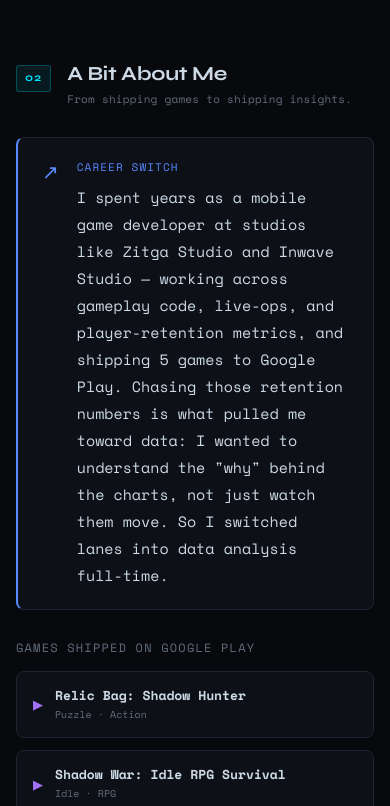
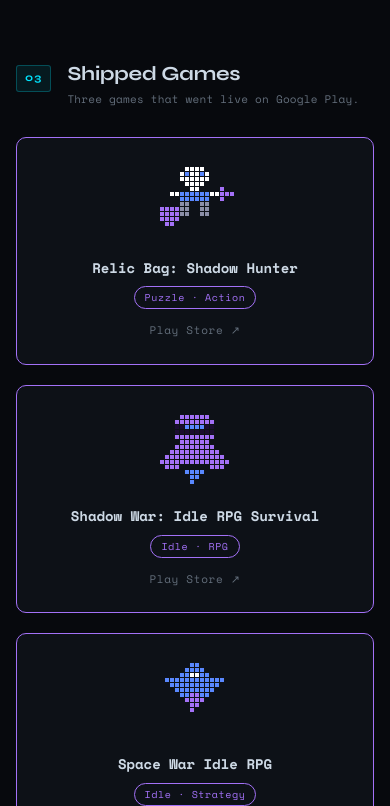
Before and after one commit to GPham62/bio-data-page, a React (Vite) app: page / in a window 390 px wide. Shown: the part 1118-1924 px from the top of the page. Built offline with nearby package versions, Linux system fonts and the light colour scheme.

Commit message:
feat: game showcase section — pixel art canvases for 3 shipped games

```diff
--- a/src/locales/en.json
+++ b/src/locales/en.json
@@ -62,6 +62,11 @@
       "pivot_label": "Career switch",
       "pivot_text": "I spent years as a mobile game developer at studios like Zitga Studio and Inwave Studio — working across gameplay code, live-ops, and player-retention metrics, and shipping 5 games to Google Play. Chasing those retention numbers is what pulled me toward data: I wanted to understand the \"why\" behind the charts, not just watch them move. So I switched lanes into data analysis full-time.",
       "games_label": "Games shipped on Google Play"
+    },
+    "games": {
+      "title": "Shipped Games",
+      "sub": "Three games that went live on Google Play.",
+      "cta": "Play Store ↗"
     },
     "portfolio": {
       "title": "Selected Projects",
--- a/src/locales/vi.json
+++ b/src/locales/vi.json
@@ -62,6 +62,11 @@
       "pivot_label": "Bước chuyển sự nghiệp",
       "pivot_text": "Mình từng có nhiều năm làm game developer tại các studio như Zitga Studio và Inwave Studio — làm đủ thứ từ gameplay code, live-ops đến theo dõi chỉ số retention người chơi, và đã phát hành 5 game lên Google Play. Chính việc đào sâu vào số liệu retention là thứ kéo mình đến với data: mình muốn hiểu \"tại sao\" đằng sau biểu đồ, không chỉ nhìn nó thay đổi. Vậy là mình chuyển hẳn sang làm data analyst full-time.",
       "games_label": "Game đã phát hành trên Google Play"
+    },
+    "games": {
+      "title": "Game Đã Phát Hành",
+      "sub": "Ba game đã lên Google Play.",
+      "cta": "Play Store ↗"
     },
     "portfolio": {
       "title": "Dự Án Tiêu Biểu",
--- a/src/pages/Home.jsx
+++ b/src/pages/Home.jsx
@@ -1,4 +1,4 @@
-import React from 'react'
+import React, { useEffect, useRef } from 'react'
 import { useTranslation } from 'react-i18next'
 import SectionTitle from '../components/SectionTitle.jsx'
 import styles from './Home.module.css'
@@ -31,6 +31,143 @@
     name: 'Space War Idle RPG',
     genre: 'Idle · Strategy',
     url: 'https://play.google.com/store/apps/details?id=com.zitga.multiverse.war.idle.star.trek.game&hl=en',
+  },
+]
+
+// 16×16 grid, S=5 → 80px. Canvas is 160×160 (2× DPR), scaled with ctx.scale(2,2).
+const S = 5
+
+function px(ctx, x, y, color) {
+  ctx.fillStyle = color
+  ctx.fillRect(x * S, y * S, S - 1, S - 1)
+}
+
+// Space War Idle RPG — pixel spaceship
+function drawSpaceWar(ctx) {
+  const B = '#5988ff', P = '#a371f7', W = '#ffffff'
+  // Nose
+  px(ctx, 7, 1, B); px(ctx, 8, 1, B)
+  // Upper body
+  ;[6, 7, 8, 9].forEach(x => px(ctx, x, 2, B))
+  // Cockpit row
+  ;[5, 6, 9, 10].forEach(x => px(ctx, x, 3, B))
+  px(ctx, 7, 3, W); px(ctx, 8, 3, W)
+  // Wings
+  for (let x = 2; x <= 13; x++) px(ctx, x, 4, B)
+  for (let x = 3; x <= 12; x++) px(ctx, x, 5, B)
+  // Lower body
+  ;[4, 5, 6, 7, 8, 9, 10, 11].forEach(x => px(ctx, x, 6, B))
+  // Engine glow
+  ;[5, 6, 9, 10].forEach(x => px(ctx, x, 7, B))
+  px(ctx, 7, 7, P); px(ctx, 8, 7, P)
+  // Exhaust
+  ;[6, 7, 8, 9].forEach(x => px(ctx, x, 8, P))
+  px(ctx, 7, 9, P); px(ctx, 8, 9, P)
+  px(ctx, 7, 10, P)
+}
+
+// Relic Bag: Shadow Hunter — stickman fighter with sword
+function drawRelicBag(ctx) {
+  const B = '#5988ff', P = '#a371f7', W = '#ffffff', G = '#8b8fa8'
+  // Head
+  ;[6, 7, 8, 9].forEach(x => px(ctx, x, 1, W))
+  ;[5, 10].forEach(x => px(ctx, x, 2, W))
+  px(ctx, 6, 2, B); px(ctx, 7, 2, W); px(ctx, 8, 2, W); px(ctx, 9, 2, B)
+  ;[5, 10].forEach(x => px(ctx, x, 3, W))
+  ;[6, 7, 8, 9].forEach(x => px(ctx, x, 3, W))
+  ;[6, 7, 8, 9].forEach(x => px(ctx, x, 4, W))
+  // Neck
+  px(ctx, 7, 5, W); px(ctx, 8, 5, W)
+  // Body
+  ;[5, 6, 7, 8, 9, 10].forEach(x => px(ctx, x, 6, B))
+  ;[5, 6, 7, 8, 9, 10].forEach(x => px(ctx, x, 7, B))
+  // Left arm
+  px(ctx, 3, 6, W); px(ctx, 4, 6, W)
+  // Right arm + sword
+  px(ctx, 11, 6, W); px(ctx, 12, 6, W)
+  ;[13, 14, 15].forEach(x => px(ctx, x, 6, P))
+  px(ctx, 13, 5, P); px(ctx, 13, 7, P) // crossguard
+  // Legs
+  ;[5, 6].forEach(x => px(ctx, x, 8, G))
+  ;[9, 10].forEach(x => px(ctx, x, 8, G))
+  ;[5, 6].forEach(x => px(ctx, x, 9, G))
+  ;[9, 10].forEach(x => px(ctx, x, 9, G))
+  px(ctx, 5, 10, G); px(ctx, 6, 10, G)
+  px(ctx, 9, 10, G); px(ctx, 10, 10, G)
+  // Relic bag (left side, purple)
+  ;[1, 2, 3, 4].forEach(x => px(ctx, x, 9, P))
+  ;[1, 2, 3, 4].forEach(x => px(ctx, x, 10, P))
+  ;[1, 2, 3, 4].forEach(x => px(ctx, x, 11, P))
+  ;[2, 3].forEach(x => px(ctx, x, 12, P))
+}
+
+// Shadow War: Idle RPG — cloaked warrior silhouette
+function drawShadowWar(ctx) {
+  const P = '#a371f7', B = '#5988ff', D = '#1a0d30', W = '#ffffff'
+  // Hood
+  ;[5, 6, 7, 8, 9, 10].forEach(x => px(ctx, x, 1, P))
+  ;[4, 5, 6, 7, 8, 9, 10, 11].forEach(x => px(ctx, x, 2, P))
+  // Face (dark interior)
+  ;[4, 5, 6, 7, 8, 9, 10, 11].forEach(x => px(ctx, x, 3, D))
+  ;[4, 5, 6, 7, 8, 9, 10, 11].forEach(x => px(ctx, x, 4, D))
+  // Glowing eyes (blue)
+  px(ctx, 6, 3, B); px(ctx, 7, 3, B)
+  px(ctx, 8, 3, B); px(ctx, 9, 3, B)
+  // Jaw / chin
+  ;[4, 5, 6, 7, 8, 9, 10, 11].forEach(x => px(ctx, x, 5, P))
+  // Cloak spreading outward
+  ;[5, 6, 7, 8, 9, 10].forEach(x => px(ctx, x, 6, P))
+  ;[4, 5, 6, 7, 8, 9, 10, 11].forEach(x => px(ctx, x, 7, P))
+  ;[3, 4, 5, 6, 7, 8, 9, 10, 11, 12].forEach(x => px(ctx, x, 8, P))
+  ;[2, 3, 4, 5, 6, 7, 8, 9, 10, 11, 12, 13].forEach(x => px(ctx, x, 9, P))
+  ;[1, 2, 3, 4, 5, 6, 7, 8, 9, 10, 11, 12, 13, 14].forEach(x => px(ctx, x, 10, P))
+  // Feet
+  ;[2, 3, 4].forEach(x => px(ctx, x, 11, P))
+  ;[11, 12, 13].forEach(x => px(ctx, x, 11, P))
+  // Sword glow beneath cloak (blue)
+  ;[6, 7, 8, 9].forEach(x => px(ctx, x, 12, B))
+  px(ctx, 7, 13, B); px(ctx, 8, 13, B)
+  px(ctx, 7, 14, B)
+}
+
+function PixelCanvas({ draw }) {
+  const ref = useRef(null)
+  useEffect(() => {
+    const canvas = ref.current
+    if (!canvas) return
+    const ctx = canvas.getContext('2d')
+    ctx.scale(2, 2)
+    draw(ctx)
+  }, []) // ponytail: draw fns are module-level constants, stable across renders
+  return (
+    <canvas
+      ref={ref}
+      width={160}
+      height={160}
+      className={styles.gameShowcaseCanvas}
+      style={{ width: 80, height: 80 }}
+    />
+  )
+}
+
+const SHOWCASE_GAMES = [
+  {
+    name: 'Relic Bag: Shadow Hunter',
+    genre: 'Puzzle · Action',
+    url: 'https://play.google.com/store/apps/details?id=com.TSH014.bag.fight.stickman.shadow.hero.puzzle&hl=en',
+    draw: drawRelicBag,
+  },
+  {
+    name: 'Shadow War: Idle RPG Survival',
+    genre: 'Idle · RPG',
+    url: 'https://play.google.com/store/apps/details?id=com.shadow.war.legend.slime.idle.rpg.survival.game&hl=en',
+    draw: drawShadowWar,
+  },
+  {
+    name: 'Space War Idle RPG',
+    genre: 'Idle · Strategy',
+    url: 'https://play.google.com/store/apps/details?id=com.zitga.multiverse.war.idle.star.trek.game&hl=en',
+    draw: drawSpaceWar,
   },
 ]
 
@@ -111,9 +248,30 @@
         </div>
       </section>
 
+      {/* ── Shipped Games ── */}
+      <section className={styles.section}>
+        <SectionTitle index="03" title={t('home.games.title')} sub={t('home.games.sub')} />
+        <div className={styles.gameShowcaseGrid}>
+          {SHOWCASE_GAMES.map(game => (
+            <a
+              key={game.name}
+              href={game.url}
+              target="_blank"
+              rel="noopener noreferrer"
+              className={styles.gameShowcaseCard}
+            >
+              <PixelCanvas draw={game.draw} />
+              <span className={styles.gameShowcaseName}>{game.name}</span>
+              <span className={styles.gameShowcaseGenre}>{game.genre}</span>
+              <span className={styles.gameShowcaseCta}>{t('home.games.cta')}</span>
+            </a>
+          ))}
+        </div>
+      </section>
+
       {/* ── About me (condensed) ── */}
       <section className={styles.section}>
-        <SectionTitle index="02" title={t('home.about.title')} sub={t('home.about.sub')} />
+        <SectionTitle index="04" title={t('home.about.title')} sub={t('home.about.sub')} />
 
         <div className={styles.pivotBox}>
           <span className={styles.pivotArrow}>&#8599;</span>
@@ -139,7 +297,7 @@
 
       {/* ── Selected projects — naledi-style hover grid (folds in the old carousel's GIF + motion) ── */}
       <section className={styles.section}>
-        <SectionTitle index="03" title={t('home.portfolio.title')} sub={t('home.portfolio.sub')} />
+        <SectionTitle index="05" title={t('home.portfolio.title')} sub={t('home.portfolio.sub')} />
 
         <div className={styles.projectGrid}>
           {PROJECTS.map((id, i) => (
--- a/src/pages/Home.module.css
+++ b/src/pages/Home.module.css
@@ -297,6 +297,69 @@
   margin-top: 2px;
 }
 
+/* ── Game Showcase ── */
+.gameShowcaseGrid {
+  display: grid;
+  grid-template-columns: repeat(3, 1fr);
+  gap: 20px;
+}
+
+.gameShowcaseCard {
+  background: var(--bg2);
+  border: 1px solid var(--purple);
+  border-radius: 10px;
+  padding: 24px;
+  text-align: center;
+  text-decoration: none;
+  display: block;
+  transition: border-color 0.2s, transform 0.2s;
+}
+
+.gameShowcaseCard:hover {
+  border-color: var(--accent-blue);
+  transform: translateY(-3px);
+}
+
+.gameShowcaseCanvas {
+  display: block;
+  margin: 0 auto 16px;
+  image-rendering: pixelated;
+}
+
+.gameShowcaseName {
+  display: block;
+  font-size: 14px;
+  font-weight: 600;
+  color: var(--text);
+  line-height: 1.4;
+  margin-bottom: 8px;
+}
+
+.gameShowcaseGenre {
+  display: inline-block;
+  font-family: var(--mono);
+  font-size: 10px;
+  letter-spacing: 0.06em;
+  color: var(--purple);
+  border: 1px solid var(--purple);
+  border-radius: 100px;
+  padding: 2px 10px;
+  margin-bottom: 12px;
+}
+
+.gameShowcaseCta {
+  display: block;
+  font-family: var(--mono);
+  font-size: 11px;
+  color: var(--muted);
+  letter-spacing: 0.06em;
+  transition: color 0.2s;
+}
+
+.gameShowcaseCard:hover .gameShowcaseCta {
+  color: var(--accent-blue);
+}
+
 /* ── Selected projects (hover grid) ── */
 .projectGrid {
   display: grid;
@@ -579,6 +642,7 @@
 
 @media (max-width: 640px) {
   .gameGrid { grid-template-columns: 1fr; }
+  .gameShowcaseGrid { grid-template-columns: 1fr; }
 }
 
 @media (max-width: 600px) {
```
